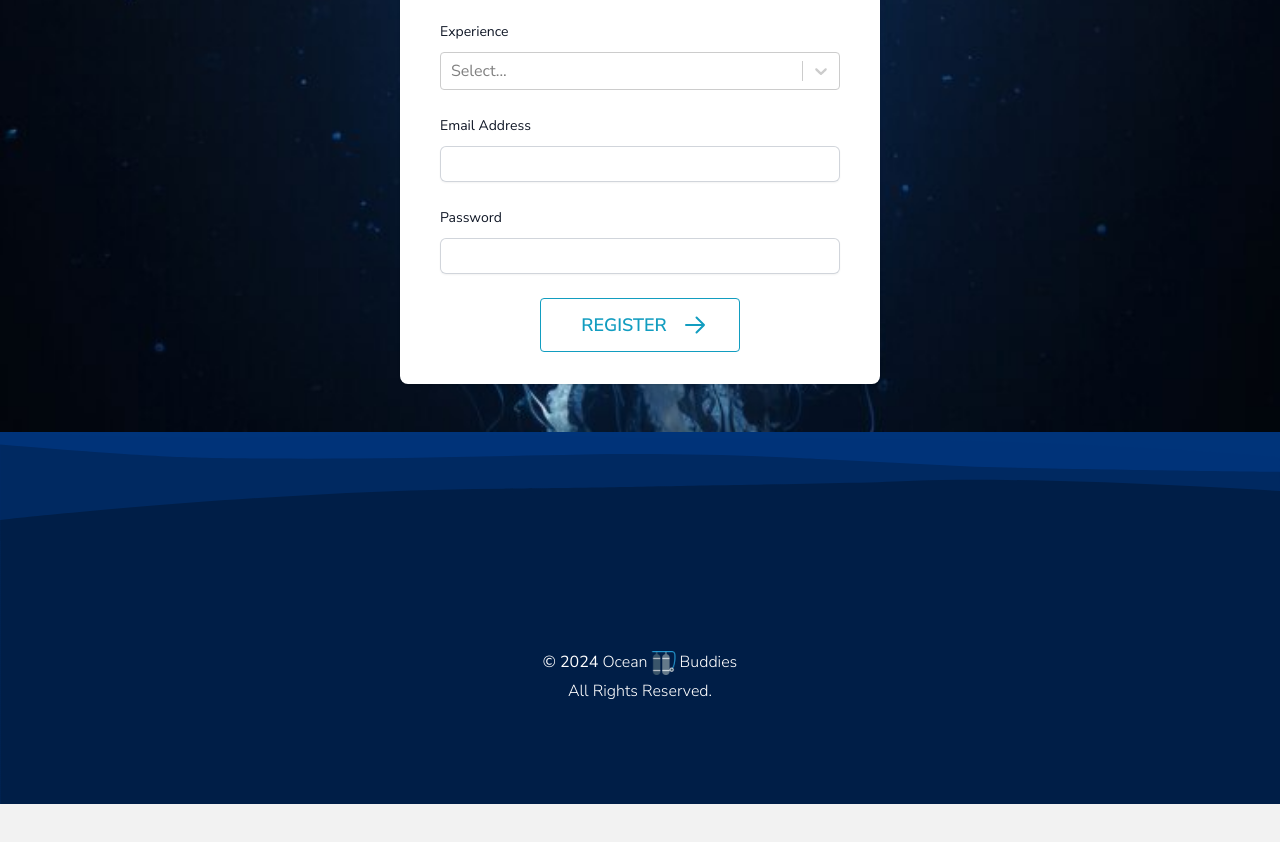
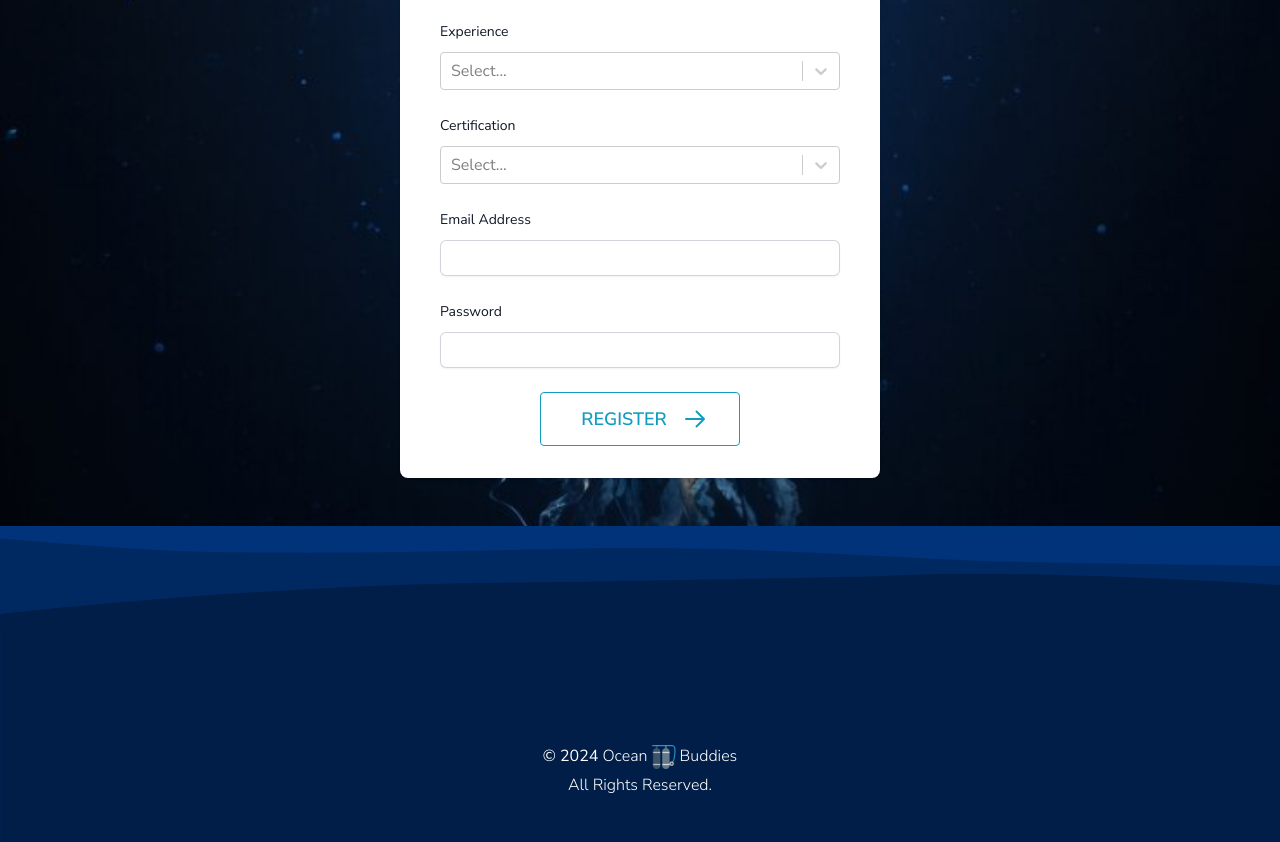
Before and after one commit to RozaliiaRusskikh/ocean-buddies, a Next.js app: page /register in a window 1280 px wide. Shown: the part 820-1662 px from the top of the page. Before the commit the page ends 1624 px from the top, so only its background shows below. Built offline with nearby package versions, Linux system fonts and the light colour scheme.

Commit message:
Add Certifications

```diff
--- a/app/components/AuthForm.tsx
+++ b/app/components/AuthForm.tsx
@@ -19,6 +19,16 @@ const AuthForm: React.FC<AuthFormProps> = ({ variant }) => {
     { value: "experienced", label: "Experienced (51 - 100 dives)" },
     { value: "advanced", label: "Advanced (101 - 200 dives)" },
     { value: "master", label: "Master (more than 200 dives)" },
+  ];
+
+  const certifications = [
+    { value: "wreck", label: "Wreck Diver" },
+    { value: "openWater", label: "Open Water Diver" },
+    { value: "advancedOpenWater", label: "Advanced Open Water Diver" },
+    { value: "rescue", label: "Rescue Diver" },
+    { value: "master", label: "Dive Master" },
+    { value: "nitrox", label: "Enriched Air Nitrox" },
+    { value: "instructor", label: "Instructor" },
   ];
 
   const {
@@ -70,6 +80,12 @@ const AuthForm: React.FC<AuthFormProps> = ({ variant }) => {
                 label="Experience"
                 disabled={isLoading}
               />
+              <Select
+                options={certifications}
+                label="Certification"
+                disabled={isLoading}
+                isMulti
+              />
             </>
           )}
           <Input
--- a/app/components/Select.tsx
+++ b/app/components/Select.tsx
@@ -8,10 +8,12 @@ interface SelectProps {
   onChange?: () => void;
   options: Record<string, any>[];
   value?: Record<string, any>;
+  isMulti?: boolean;
 }
 
 const Select: React.FC<SelectProps> = ({
   label,
+  isMulti = false,
   disabled,
   onChange,
   options,
```
